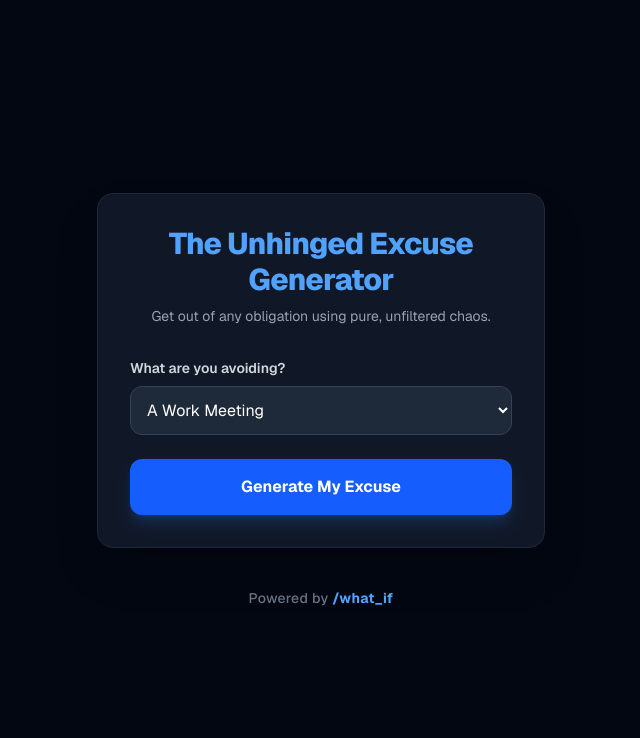
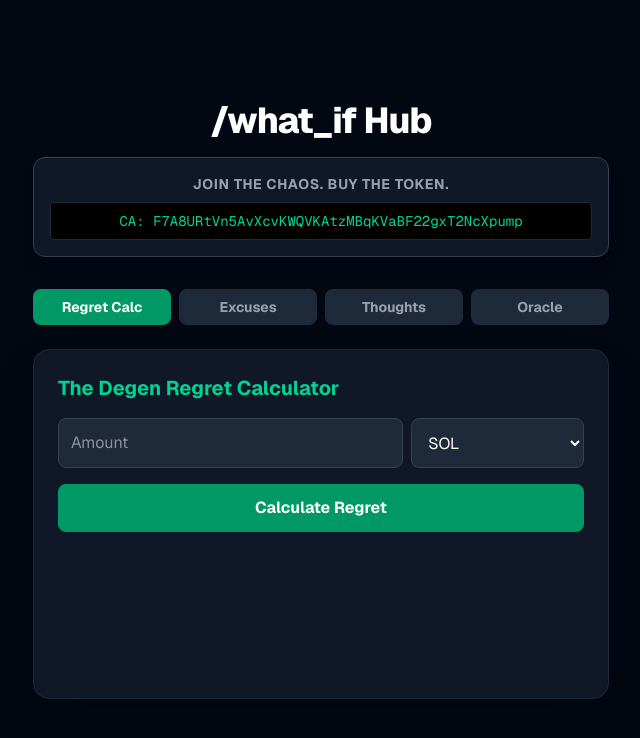
Before and after one commit to zxcode/what-if-app, a Next.js app: page / in a window 1280 px wide. Shown: the top 738 px of the page, without its empty margins (319-959 px from the left). Built offline with nearby package versions, Linux system fonts and the light colour scheme.

Commit message:
feat: added all 4 mini apps, tabs, x sharing, and token CA

```diff
--- a/app/page.tsx
+++ b/app/page.tsx
@@ -2,96 +2,175 @@
 
 import { useState } from 'react';
 
-export default function ExcuseGenerator() {
-  const [obligation, setObligation] = useState('Work');
-  const [excuse, setExcuse] = useState('');
+export default function WhatIfHub() {
+  const [activeTab, setActiveTab] = useState('calculator');
 
-  const excuses = {
-    Work: [
-      "/what_if my cat accidentally staked all my $PROMPT on Meteora and I have to manually untangle the smart contract?",
-      "/what_if I got trapped in a VR metaverse trying to snipe a memecoin launch and forgot how to take the headset off?",
-      "/what_if my hardware wallet got swallowed by a rogue Roomba and I am currently chasing it down the street?"
-    ],
-    Date: [
-      "/what_if a dev just rugged the $WET liquidity pool and I am currently tracking their wallet on SolanaFM?",
-      "/what_if I accidentally paid for my coffee in Bitcoin and the barista is forcing me to wait 10 minutes for block confirmation?",
-      "/what_if my astrology app told me that interacting with fiat currency today would ruin my aura?"
-    ],
-    Family: [
-      "/what_if I am currently stuck in a heated Discord debate about whether Solana validators need more RAM?",
-      "/what_if I tried to bridge my assets and they got stuck in the mempool, so I have to sit here and watch the transaction hash?",
-      "/what_if I promised to provide liquidity for a new dog coin and the community needs me more right now?"
-    ]
+  // --- Shared X Share Function ---
+  const shareToX = (text: string) => {
+    const encodedText = encodeURIComponent(`${text} \n\n🪙 @what_if_token`);
+    window.open(`https://twitter.com/intent/tweet?text=${encodedText}`, '_blank');
   };
 
-  const generateExcuse = () => {
-    // @ts-ignore - Ignoring dynamic key typing for simplicity
-    const options = excuses[obligation];
-    const randomExcuse = options[Math.floor(Math.random() * options.length)];
-    setExcuse(randomExcuse);
+  // --- App 1: Regret Calculator ---
+  const Calculator = () => {
+    const [token, setToken] = useState('SOL');
+    const [amount, setAmount] = useState('');
+    const [result, setResult] = useState('');
+
+    const calculate = () => {
+      if (!amount) return;
+      const scenarios = [
+        "You'd be providing maximum liquidity on Meteora from your private island.",
+        "You'd be funding a new tech startup right now instead of eating instant ramen.",
+        "You would have enough capital to bribe a seagull to steal your boss's laptop."
+      ];
+      const random = scenarios[Math.floor(Math.random() * scenarios.length)];
+      setResult(`/what_if I didn't sell my ${amount} ${token} early? ${random}`);
+    };
+
+    return (
+      <div className="space-y-4 animate-in fade-in duration-300">
+        <h2 className="text-xl font-bold text-emerald-400">The Degen Regret Calculator</h2>
+        <div className="flex gap-2">
+          <input type="number" placeholder="Amount" value={amount} onChange={(e) => setAmount(e.target.value)} className="w-2/3 bg-gray-800 border border-gray-700 rounded-lg p-3 text-white focus:outline-none" />
+          <select value={token} onChange={(e) => setToken(e.target.value)} className="w-1/3 bg-gray-800 border border-gray-700 rounded-lg p-3 text-white">
+            <option value="SOL">SOL</option>
+            <option value="$PROMPT">$PROMPT</option>
+            <option value="$WET">$WET</option>
+          </select>
+        </div>
+        <button onClick={calculate} className="w-full bg-emerald-600 hover:bg-emerald-500 text-white font-bold py-3 rounded-lg transition">Calculate Regret</button>
+        {result && (
+          <div className="mt-4 space-y-2">
+            <p className="p-4 bg-gray-800 rounded-lg border-l-4 border-emerald-500">{result}</p>
+            <button onClick={() => shareToX(result)} className="w-full bg-black hover:bg-gray-900 border border-gray-700 py-2 rounded-lg font-bold">Post to X</button>
+          </div>
+        )}
+      </div>
+    );
   };
 
-  const shareToX = () => {
-    if (!excuse) return;
-    const text = encodeURIComponent(`I can't make it today. ${excuse} 🪙 @what_if_token`);
-    window.open(`https://twitter.com/intent/tweet?text=${text}`, '_blank');
+  // --- App 2: Excuse Generator ---
+  const ExcuseGenerator = () => {
+    const [obligation, setObligation] = useState('Work');
+    const [excuse, setExcuse] = useState('');
+
+    const generate = () => {
+      const excuses = {
+        Work: "/what_if my cat accidentally staked all my crypto and I have to manually untangle the smart contract?",
+        Date: "/what_if a dev just rugged the liquidity pool and I am currently tracking their wallet?",
+        Family: "/what_if I tried to bridge my assets and they got stuck in the mempool?"
+      };
+      // @ts-ignore
+      setExcuse(`I can't make it to ${obligation.toLowerCase()} today. ${excuses[obligation]}`);
+    };
+
+    return (
+      <div className="space-y-4 animate-in fade-in duration-300">
+        <h2 className="text-xl font-bold text-blue-400">The Unhinged Excuse Generator</h2>
+        <select value={obligation} onChange={(e) => setObligation(e.target.value)} className="w-full bg-gray-800 border border-gray-700 rounded-lg p-3 text-white">
+          <option value="Work">Work</option>
+          <option value="Date">Date</option>
+          <option value="Family">Family Dinner</option>
+        </select>
+        <button onClick={generate} className="w-full bg-blue-600 hover:bg-blue-500 text-white font-bold py-3 rounded-lg transition">Generate Excuse</button>
+        {excuse && (
+          <div className="mt-4 space-y-2">
+            <p className="p-4 bg-gray-800 rounded-lg border-l-4 border-blue-500">{excuse}</p>
+            <button onClick={() => shareToX(excuse)} className="w-full bg-black hover:bg-gray-900 border border-gray-700 py-2 rounded-lg font-bold">Post to X</button>
+          </div>
+        )}
+      </div>
+    );
+  };
+
+  // --- App 3: Confession Board ---
+  const ConfessionBoard = () => {
+    const [thought, setThought] = useState('');
+    const [posted, setPosted] = useState('');
+
+    const postThought = () => {
+      if (!thought) return;
+      setPosted(`/what_if ${thought.replace('/what_if ', '')}`);
+      setThought('');
+    };
+
+    return (
+      <div className="space-y-4 animate-in fade-in duration-300">
+        <h2 className="text-xl font-bold text-purple-400">Web3 Shower Thoughts</h2>
+        <textarea placeholder="e.g. my cat actually understands English..." value={thought} onChange={(e) => setThought(e.target.value)} className="w-full bg-gray-800 border border-gray-700 rounded-lg p-3 text-white h-24 focus:outline-none" />
+        <button onClick={postThought} className="w-full bg-purple-600 hover:bg-purple-500 text-white font-bold py-3 rounded-lg transition">Scream into the Void</button>
+        {posted && (
+          <div className="mt-4 space-y-2">
+            <p className="p-4 bg-gray-800 rounded-lg border-l-4 border-purple-500">{posted}</p>
+            <button onClick={() => shareToX(posted)} className="w-full bg-black hover:bg-gray-900 border border-gray-700 py-2 rounded-lg font-bold">Post to X</button>
+          </div>
+        )}
+      </div>
+    );
+  };
+
+  // --- App 4: Timeline Oracle ---
+  const TimelineOracle = () => {
+    const [question, setQuestion] = useState('');
+    const [prediction, setPrediction] = useState('');
+
+    const predict = () => {
+      if (!question) return;
+      const predictions = [
+        "you gain superpowers, and are forced to fight crime in your neighborhood?",
+        "you accidentally trigger a bull market and become the CEO of Solana?",
+        "it creates a butterfly effect that deletes the internet tomorrow?"
+      ];
+      const random = predictions[Math.floor(Math.random() * predictions.length)];
+      setPrediction(`You asked: "${question}" \n\nOracle says: /what_if ${random}`);
+    };
+
+    return (
+      <div className="space-y-4 animate-in fade-in duration-300">
+        <h2 className="text-xl font-bold text-orange-400">Alternate Timeline Oracle</h2>
+        <input type="text" placeholder="Should I quit my job?" value={question} onChange={(e) => setQuestion(e.target.value)} className="w-full bg-gray-800 border border-gray-700 rounded-lg p-3 text-white focus:outline-none" />
+        <button onClick={predict} className="w-full bg-orange-600 hover:bg-orange-500 text-white font-bold py-3 rounded-lg transition">Consult the 8-Ball</button>
+        {prediction && (
+          <div className="mt-4 space-y-2">
+            <p className="p-4 bg-gray-800 rounded-lg border-l-4 border-orange-500 whitespace-pre-line">{prediction}</p>
+            <button onClick={() => shareToX(prediction)} className="w-full bg-black hover:bg-gray-900 border border-gray-700 py-2 rounded-lg font-bold">Post to X</button>
+          </div>
+        )}
+      </div>
+    );
   };
 
   return (
     <div className="min-h-screen bg-gray-950 text-white flex flex-col items-center justify-center p-4 font-sans">
-      <div className="max-w-md w-full bg-gray-900 rounded-2xl shadow-2xl p-8 border border-gray-800">
-        <h1 className="text-3xl font-extrabold text-center text-blue-400 mb-2 tracking-tight">
-          The Unhinged Excuse Generator
-        </h1>
-        <p className="text-center text-gray-400 mb-8 text-sm">
-          Get out of any obligation using pure, unfiltered chaos.
-        </p>
-
-        <div className="space-y-6">
-          <div>
-            <label className="block text-sm font-semibold text-gray-300 mb-2">What are you avoiding?</label>
-            <select
-              value={obligation}
-              onChange={(e) => setObligation(e.target.value)}
-              className="w-full bg-gray-800 border border-gray-700 rounded-xl p-3 text-white focus:outline-none focus:ring-2 focus:ring-blue-500 transition-all cursor-pointer"
-            >
-              <option value="Work">A Work Meeting</option>
-              <option value="Date">A Tinder Date</option>
-              <option value="Family">A Family Dinner</option>
-            </select>
+      <div className="max-w-xl w-full">
+        {/* Header & Tagline */}
+        <div className="text-center mb-8">
+          <h1 className="text-4xl font-extrabold text-white mb-4 tracking-tight">/what_if Hub</h1>
+          <div className="bg-gray-900 border border-gray-700 rounded-xl p-4 shadow-lg">
+            <p className="text-sm text-gray-400 mb-2 uppercase tracking-wider font-bold">Join the chaos. Buy the token.</p>
+            <p className="text-xs md:text-sm font-mono text-emerald-400 break-all bg-black p-2 rounded border border-gray-800">
+              CA: F7A8URtVn5AvXcvKWQVKAtzMBqKVaBF22gxT2NcXpump
+            </p>
           </div>
-
-          <button
-            onClick={generateExcuse}
-            className="w-full bg-blue-600 hover:bg-blue-500 text-white font-bold py-4 px-4 rounded-xl transition-colors duration-200 shadow-lg shadow-blue-500/20 active:scale-95"
-          >
-            Generate My Excuse
-          </button>
         </div>
 
-        {excuse && (
-          <div className="mt-8 space-y-4 animate-in fade-in slide-in-from-bottom-4 duration-500">
-            <div className="p-5 bg-gray-800 rounded-xl border border-gray-700 relative">
-              <p className="text-lg text-gray-100 leading-relaxed">"{excuse}"</p>
-            </div>
+        {/* Navigation Tabs */}
+        <div className="grid grid-cols-2 md:grid-cols-4 gap-2 mb-6">
+          <button onClick={() => setActiveTab('calculator')} className={`p-2 rounded-lg text-sm font-bold transition-colors ${activeTab === 'calculator' ? 'bg-emerald-600 text-white' : 'bg-gray-800 text-gray-400 hover:bg-gray-700'}`}>Regret Calc</button>
+          <button onClick={() => setActiveTab('excuse')} className={`p-2 rounded-lg text-sm font-bold transition-colors ${activeTab === 'excuse' ? 'bg-blue-600 text-white' : 'bg-gray-800 text-gray-400 hover:bg-gray-700'}`}>Excuses</button>
+          <button onClick={() => setActiveTab('confession')} className={`p-2 rounded-lg text-sm font-bold transition-colors ${activeTab === 'confession' ? 'bg-purple-600 text-white' : 'bg-gray-800 text-gray-400 hover:bg-gray-700'}`}>Thoughts</button>
+          <button onClick={() => setActiveTab('oracle')} className={`p-2 rounded-lg text-sm font-bold transition-colors ${activeTab === 'oracle' ? 'bg-orange-600 text-white' : 'bg-gray-800 text-gray-400 hover:bg-gray-700'}`}>Oracle</button>
+        </div>
 
-            <button
-              onClick={shareToX}
-              className="w-full flex items-center justify-center gap-2 bg-black hover:bg-gray-900 text-white border border-gray-700 font-bold py-3 px-4 rounded-xl transition-colors duration-200"
-            >
-              {/* Simple X Logo SVG */}
-              <svg viewBox="0 0 24 24" aria-hidden="true" className="h-5 w-5 fill-current">
-                <path d="M18.244 2.25h3.308l-7.227 8.26 8.502 11.24H16.17l-5.214-6.817L4.99 24.75H1.68l7.73-8.835L1.254 2.25H8.08l4.713 6.231zm-1.161 17.52h1.833L7.084 4.126H5.117z"></path>
-              </svg>
-              Post to X
-            </button>
-          </div>
-        )}
+        {/* Active Tab Content */}
+        <div className="bg-gray-900 rounded-2xl shadow-2xl p-6 border border-gray-800 min-h-[350px]">
+          {activeTab === 'calculator' && <Calculator />}
+          {activeTab === 'excuse' && <ExcuseGenerator />}
+          {activeTab === 'confession' && <ConfessionBoard />}
+          {activeTab === 'oracle' && <TimelineOracle />}
+        </div>
       </div>
-
-      <p className="mt-10 text-gray-500 text-sm font-medium tracking-wide">
-        Powered by <span className="font-bold text-blue-400">/what_if</span>
-      </p>
     </div>
   );
 }
```
